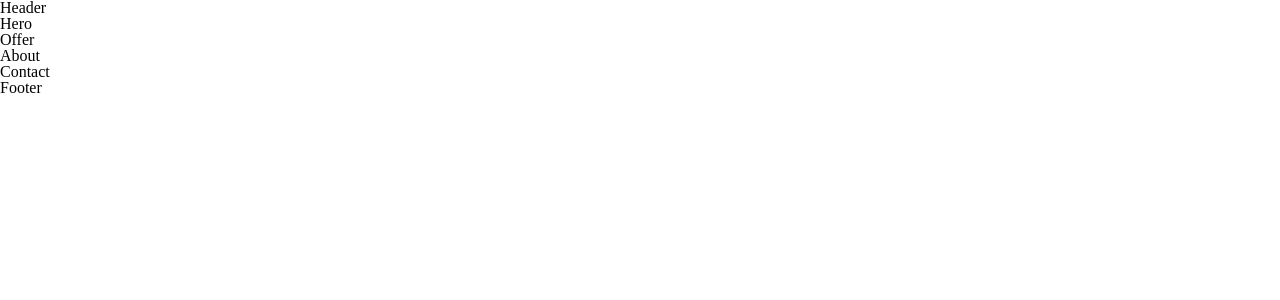
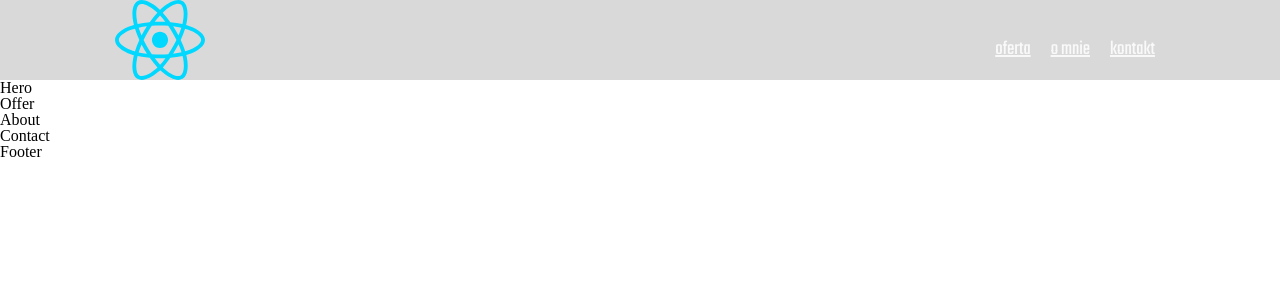
Before and after one commit to rodzinnie/adekwatnie, a React (Vite) app: page / in a window 1280 px wide. Shown: the top 300 px of the page. Built offline with nearby package versions, Linux system fonts and the light colour scheme.

Commit message:
Update header

```diff
--- a/src/components/layout/Header/index.jsx
+++ b/src/components/layout/Header/index.jsx
@@ -1,8 +1,10 @@
 import styles from './index.module.scss'
-
+import {Navbar} from '../../common'
 function Header() {
   return (
-    <div className={styles.root}>Header</div>
+    <div className={styles.root}>
+      <Navbar />
+    </div>
   )
 }
 
```
